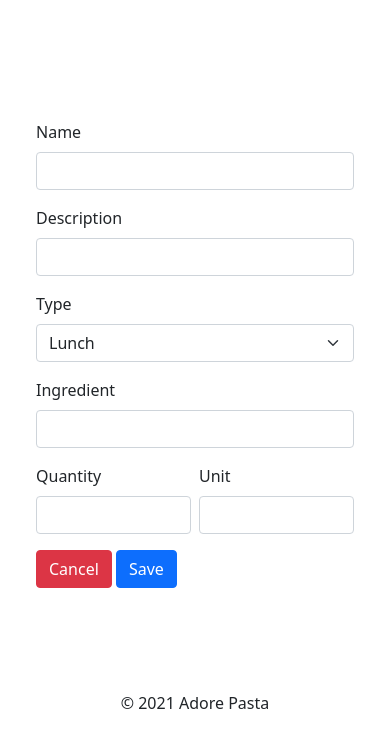
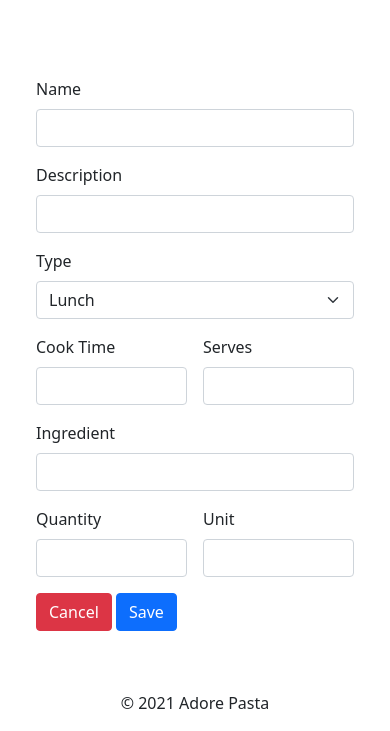
Before and after one commit to mangez84/adorepasta, a Flask app: a page that uses templates/add_recipe.html in a window 390 px wide. Shown: the part 113-844 px from the top of the page. Run offline with Flask 2, Linux system fonts and the light colour scheme; the visitor is signed in with stand-in values (Sample User, id 1); some libraries are stand-ins or nearby versions.

Commit message:
Make the recipe form more responsive

```diff
--- a/static/css/style.css
+++ b/static/css/style.css
@@ -14,3 +14,17 @@ body {
     flex-flow: column wrap;
     justify-content: space-between;
 }
+
+/* Responsive settings for the recipe form */
+
+.recipe-type,
+.recipe-ingredient {
+    flex: 1 1 100%
+}
+
+.recipe-time,
+.recipe-serves,
+.recipe-quantity,
+.recipe-unit {
+    flex: 1 1 5rem
+}
--- a/templates/add_recipe.html
+++ b/templates/add_recipe.html
@@ -17,8 +17,8 @@
                     <input type="text" id="description" name="description" class="form-control" required>
                 </div>
                 <!-- Recipe details -->
-                <div class="mb-3">
-                    <div>
+                <div class="d-flex flex-wrap">
+                    <div class="mb-3 recipe-type">
                         <label for="type" class="form-label">Type</label>
                         <select id="type" name="type" class="form-select" aria-label="Select recipe type" required>
                             <option value="Breakfast">Breakfast</option>
@@ -26,22 +26,28 @@
                             <option value="Dinner">Dinner</option>
                         </select>
                     </div>
+                    <div class="mb-3 recipe-time">
+                        <label for="time" class="form-label">Cook Time</label>
+                        <input type="number" id="time" name="time" class="form-control" required>
+                    </div>
+                    <div class="mb-3 ms-3 recipe-serves">
+                        <label for="serves" class="form-label">Serves</label>
+                        <input type="number" id="serves" name="serves" class="form-control" required>
+                    </div>
                 </div>
                 <!-- Ingredient details -->
-                <div>
-                    <div class="mb-3">
+                <div class="d-flex flex-wrap">
+                    <div class="mb-3 recipe-ingredient">
                         <label for="ingredient" class="form-label">Ingredient</label>
                         <input type="text" id="ingredient" name="ingredient" class="form-control" required>
                     </div>
-                    <div class="mb-3 d-flex justify-content-between">
-                        <div class="me-1">
-                            <label for="quantity" class="form-label">Quantity</label>
-                            <input type="number" id="quantity" name="quantity" class="form-control" required>
-                        </div>
-                        <div class="ms-1">
-                            <label for="unit" class="form-label">Unit</label>
-                            <input type="text" id="unit" name="unit" class="form-control" required>
-                        </div>
+                    <div class="mb-3 recipe-quantity">
+                        <label for="quantity" class="form-label">Quantity</label>
+                        <input type="number" id="quantity" name="quantity" class="form-control" required>
+                    </div>
+                    <div class="mb-3 ms-3 recipe-unit">
+                        <label for="unit" class="form-label">Unit</label>
+                        <input type="text" id="unit" name="unit" class="form-control" required>
                     </div>
                 </div>
                 <button type="submit" class="btn btn-danger">Cancel</button>
```
